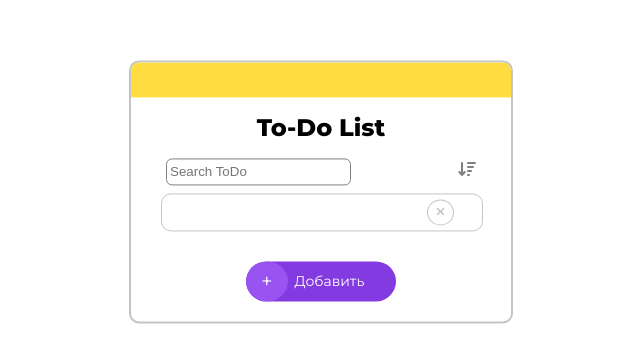
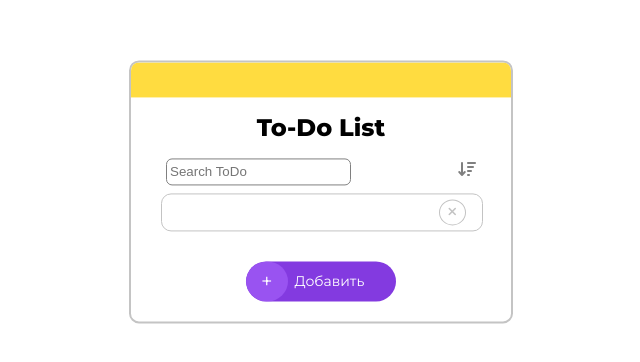
Before and after one commit to lemanrza/ToDo-App-algorithmics-, a plain HTML site: page index.html in a window 1280 px wide. Shown: the part 208-570 px from the top of the page, 319-959 px from the left. Drawn offline with Linux system fonts and the light colour scheme.

Commit message:
input size fixed

```diff
--- a/style.css
+++ b/style.css
@@ -102,7 +102,9 @@ button {
     border: none;
     outline: none;
 }
-
+.todo{
+    width: 70%;
+}
 .sortAdd {
     display: flex;
     flex-direction: column;
```
